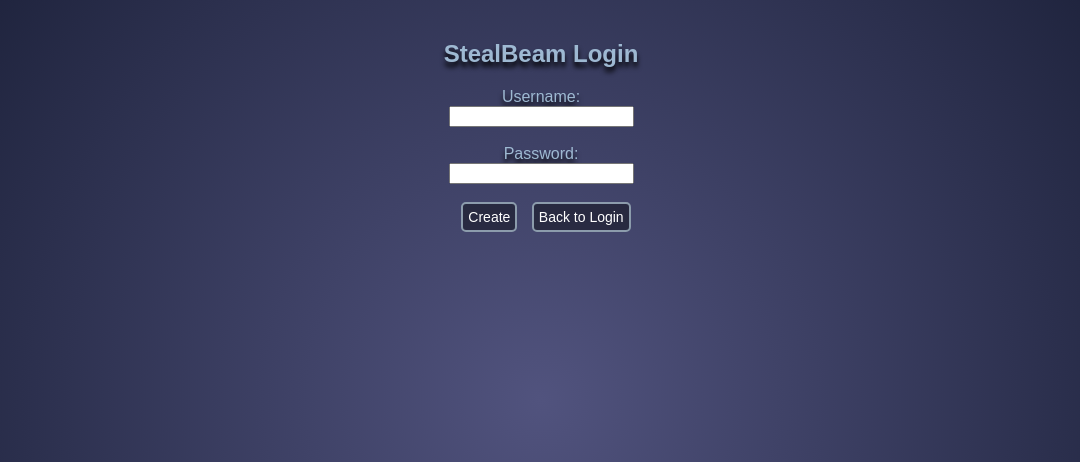
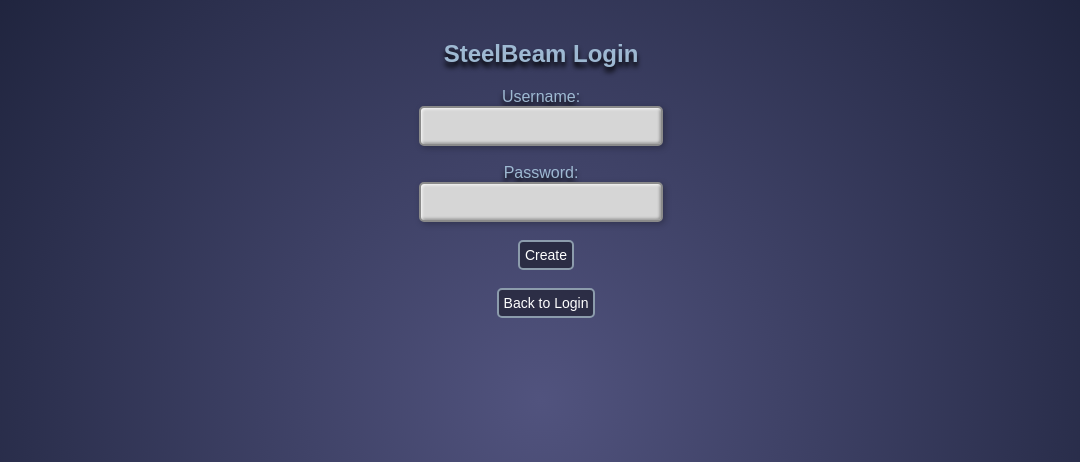
Before and after one commit to UntitledPhases/SteelBeam, a PHP site: page /new_user.php in a window 1280 px wide. Shown: the top 462 px of the page, without its empty margins (99-1179 px from the left). Run offline with PHP 8.4, Linux system fonts and the light colour scheme.

Commit message:
login form submission

```diff
--- a/Style_Sheet.css
+++ b/Style_Sheet.css
@@ -20,6 +20,32 @@ body {
     background-repeat: no-repeat;
     background-size: cover;
     background-attachment: fixed;
+}
+
+input[type="text"], input[type="password"] {
+    width: 220px;
+    padding: 10px;
+    border: 2px solid #8a8a8a;      /* steel frame */
+    border-radius: 5px;
+    background: #d6d6d6;            /* brushed metal color */
+
+    /* Subtle raised effect */
+    box-shadow: inset 1px 1px 3px #ffffff,
+                inset -1px -1px 3px #7a7a7a,
+                2px 2px 6px rgba(0,0,0,0.25);
+
+    font-size: 14px;
+    font-family: Arial, sans-serif;
+}
+
+input[type="text"]:focus,
+input[type="password"]:focus {
+    outline: none;
+    background: #e4e4e4;
+    border-color: #b8b8b8;
+    box-shadow: inset 1px 1px 3px #ffffff,
+                inset -1px -1px 3px #707070,
+                0 0 5px rgba(0, 140, 255, 0.5); /* slight glow focus */
 }
 
 .logo {
--- a/login.php
+++ b/login.php
@@ -26,12 +26,12 @@ if ($_SERVER["REQUEST_METHOD"] === 'POST') {
         <title >Login</title>
     </head>
 
-    <h2>StealBeam Login</h2>
+    <h2>SteelBeam Login</h2>
 <body>
     <form method="POST">
-        Username:<br>
+        <h4>Username:</h4>
         <input type="text" name="username"><br><br>
-        Password:<br>
+        <h4>Password:</h4>
         <input type="password" name="password"><br><br>
 
         <button type="submit">Log in</button>
--- a/new_user.php
+++ b/new_user.php
@@ -1,7 +1,29 @@
 <?php
 require_once 'db.php';
+if ($_SERVER["REQUEST_METHOD"] === 'POST') {
+    $user = $_POST["username"];
+    $pass = $_POST["password"];
 
+    //Check if username already exists
+    $check = "SELECT * FROM users WHERE username =?";
+    $stmt = $db->prepare($check)->execute([$user]);
+    $existingUser = $stmt->fetch(PDO::FETCH_ASSOC);
+
+    if ($existingUser) {
+        echo "<script>alert('Username already exists! Please choose another.'); window.location='new_user.php';</script>";
+        exit();
+    }
+
+    //If not existing user, insert new user into db
+    $sql = "INSERT INTO users (username, password) VALUES (?, ?)";
+    $db->prepare($sql)->execute([$user, $pass]);
+
+    //tiny script to show success message and redirect to login page
+    echo "<script>alert('User created successfully!'); window.location='login.php';</script>";
+    exit();
+}
 ?>
+
 <!DOCTYPE html>
 <html>
     <head>
@@ -9,7 +31,7 @@ require_once 'db.php';
         <title >Login</title>
     </head>
 
-    <h2>StealBeam Login</h2>
+    <h2>SteelBeam Login</h2>
 <body>
     <form method="POST">
         Username:<br>
@@ -17,10 +39,12 @@ require_once 'db.php';
         Password:<br>
         <input type="password" name="password"><br><br>
 
-        <button type="submit" formaction="create_user.php">Create</button>
-        <a href="login.php">
-        <button type="button">Back to Login</button>
-        </a>
+        <button type="submit" formaction="new_user.php">Create</button>
     </form>
+    <br>
+    <a href="login.php">
+    <button type="button">Back to Login</button>
+    </a>
+
 </body>
 </html>
```
Also changed, not shown: README.md.
